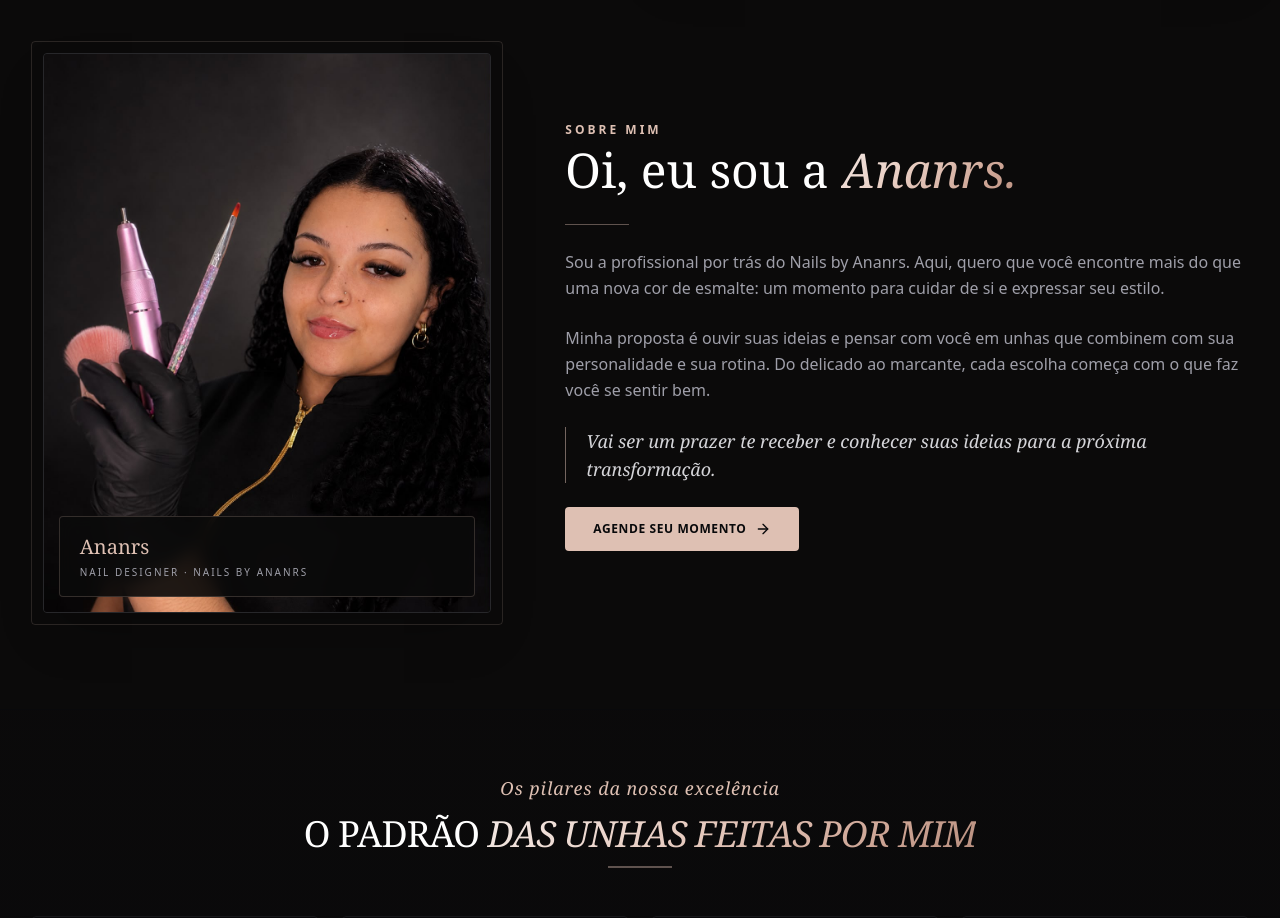
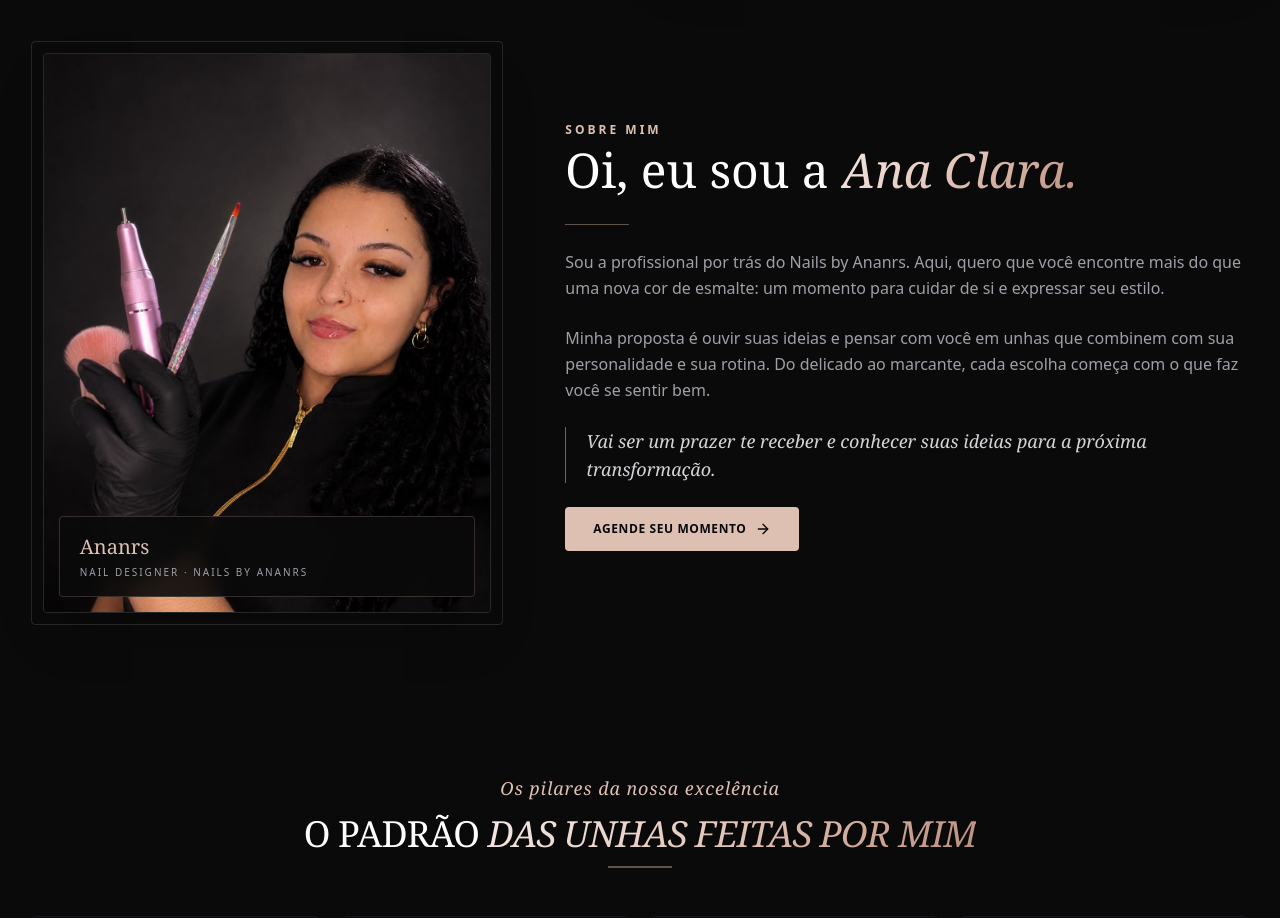
Before and after one commit to Lawallz/Nails-By-Ananrs, a React (Vite) app: page / in a window 1280 px wide. Shown: the part 960-1878 px from the top of the page. Built offline with nearby package versions, Linux system fonts and the light colour scheme.

Commit message:
Mudança de nome na Home view

```diff
--- a/src/components/HomeView.tsx
+++ b/src/components/HomeView.tsx
@@ -126,7 +126,7 @@ export const HomeView: React.FC<HomeViewProps> = ({ onGoToServices, onGoToStylis
           <div className="lg:col-span-7 text-left space-y-6">
             <span className="text-[#dec0b3] text-xs font-semibold tracking-[0.25em] uppercase">Sobre mim</span>
             <h2 id="sobre-mim-title" className="text-3xl sm:text-4xl lg:text-5xl font-serif text-white font-light leading-tight">
-              Oi, eu sou a <span className="text-gold-gradient italic">Ananrs.</span>
+              Oi, eu sou a <span className="text-gold-gradient italic">Ana Clara.</span>
             </h2>
             <div className="w-16 h-px bg-[#dec0b3]/40" aria-hidden="true" />
             <p className="text-zinc-400 text-sm sm:text-base leading-relaxed">
```
